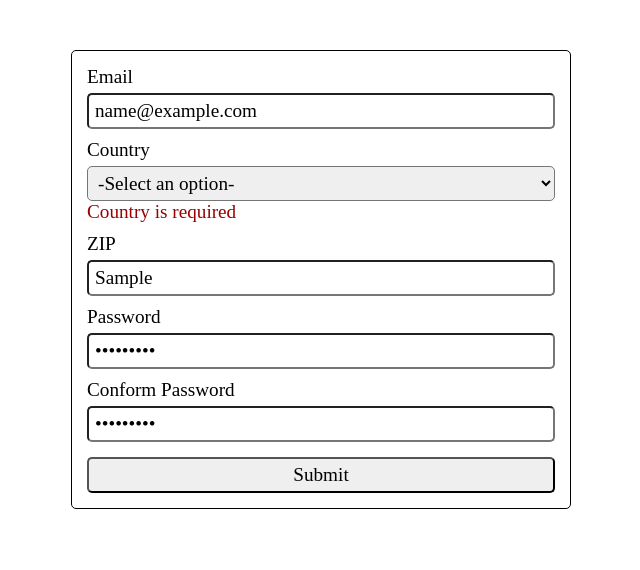
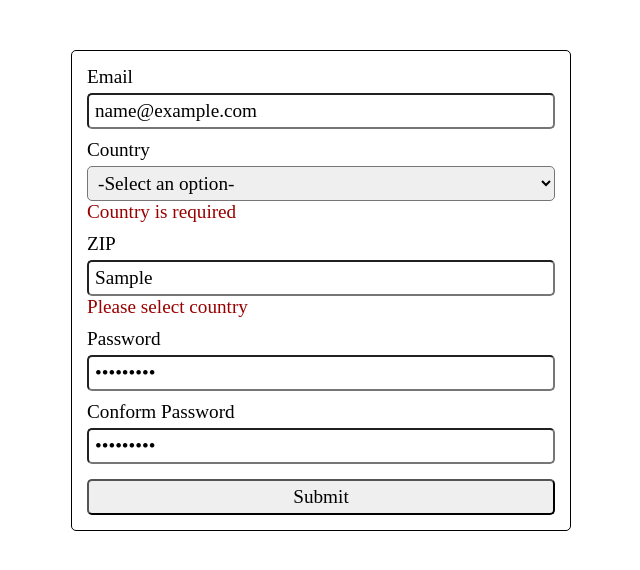
Before and after one commit to VMadhuranga/form-validation, a website with bundled scripts: page dist/index.html in a window 1280 px wide. Both pictures are taken after typing "name@example.com", "Sample", "Sample123", "Sample123" into the empty fields and a click on the button "Submit". Shown: the whole page, without its empty margins (319-959 px from the left). Built offline with nearby package versions, Linux system fonts and the light colour scheme.

Commit message:
Create zip-validation.js
Target zip input and zip span elements
Create validateZip function
Create zipValidation function
Create checkZip function
Import country and countryValidation

Additional changes:
- import zipValidation function to index.js and submit-validation.js
- Add error class to zip span element

```diff
--- a/src/country-validation.js
+++ b/src/country-validation.js
@@ -1,4 +1,6 @@
-const country = document.querySelector("#country");
+import { zipValidation } from "./zip-validation";
+
+export const country = document.querySelector("#country");
 const countryError = document.querySelector("#country + span");
 
 export function validateCountry() {
--- a/src/index.js
+++ b/src/index.js
@@ -2,7 +2,9 @@ import "./style.css";
 import { validateEmail } from "./email-validation";
 import { validateOnSubmit } from "./submit-validation";
 import { validateCountry } from "./country-validation";
+import { validateZip } from "./zip-validation";
 
 validateEmail();
 validateCountry();
+validateZip();
 validateOnSubmit();
--- a/src/submit-validation.js
+++ b/src/submit-validation.js
@@ -1,5 +1,6 @@
 import { emailValidation } from "./email-validation";
 import { countryValidation } from "./country-validation";
+import { zipValidation } from "./zip-validation";
 
 const form = document.querySelector("#form");
 
@@ -8,6 +9,7 @@ export function validateOnSubmit() {
     if (!form.checkValidity()) {
       emailValidation();
       countryValidation();
+      zipValidation();
 
       e.preventDefault();
     }
--- /dev/null
+++ b/src/zip-validation.js
@@ -0,0 +1,58 @@
+import { country, countryValidation } from "./country-validation";
+
+const zip = document.querySelector("#zip");
+const zipError = document.querySelector("#zip + span");
+
+export function validateZip() {
+  zip.addEventListener("input", () => {
+    if (!country.validity.valid) {
+      countryValidation();
+      zipError.textContent = "Please select country";
+    } else if (!zip.validity.valid) {
+      zipValidation();
+    } else {
+      zipError.textContent = "";
+    }
+  });
+}
+
+export function zipValidation() {
+  if (zip.validity.valueMissing) {
+    zipError.textContent = "ZIP is required";
+  }
+}
+
+function checkZIP() {
+  const constraints = {
+    ch: [
+      "^(CH-)?\\d{4}$",
+      "Switzerland ZIPs must have exactly 4 digits: e.g. CH-1950 or 1950",
+    ],
+    fr: [
+      "^(F-)?\\d{5}$",
+      "France ZIPs must have exactly 5 digits: e.g. F-75012 or 75012",
+    ],
+    de: [
+      "^(D-)?\\d{5}$",
+      "Germany ZIPs must have exactly 5 digits: e.g. D-12345 or 12345",
+    ],
+    nl: [
+      "^(NL-)?\\d{4}\\s*([A-RT-Z][A-Z]|S[BCE-RT-Z])$",
+      "Netherland ZIPs must have exactly 4 digits, followed by 2 letters except SA, SD and SS",
+    ],
+  };
+
+  if (!country.value) return;
+  const constraint = new RegExp(constraints[country.value][0], "");
+
+  if (constraint.test(zip.value)) {
+    zipError.textContent = "";
+  } else {
+    zipError.textContent = constraints[country.value][1];
+  }
+}
+
+window.onload = () => {
+  country.onchange = checkZIP;
+  zip.oninput = checkZIP;
+};
```
Also changed, not shown: dist/index.html, dist/main.js.
